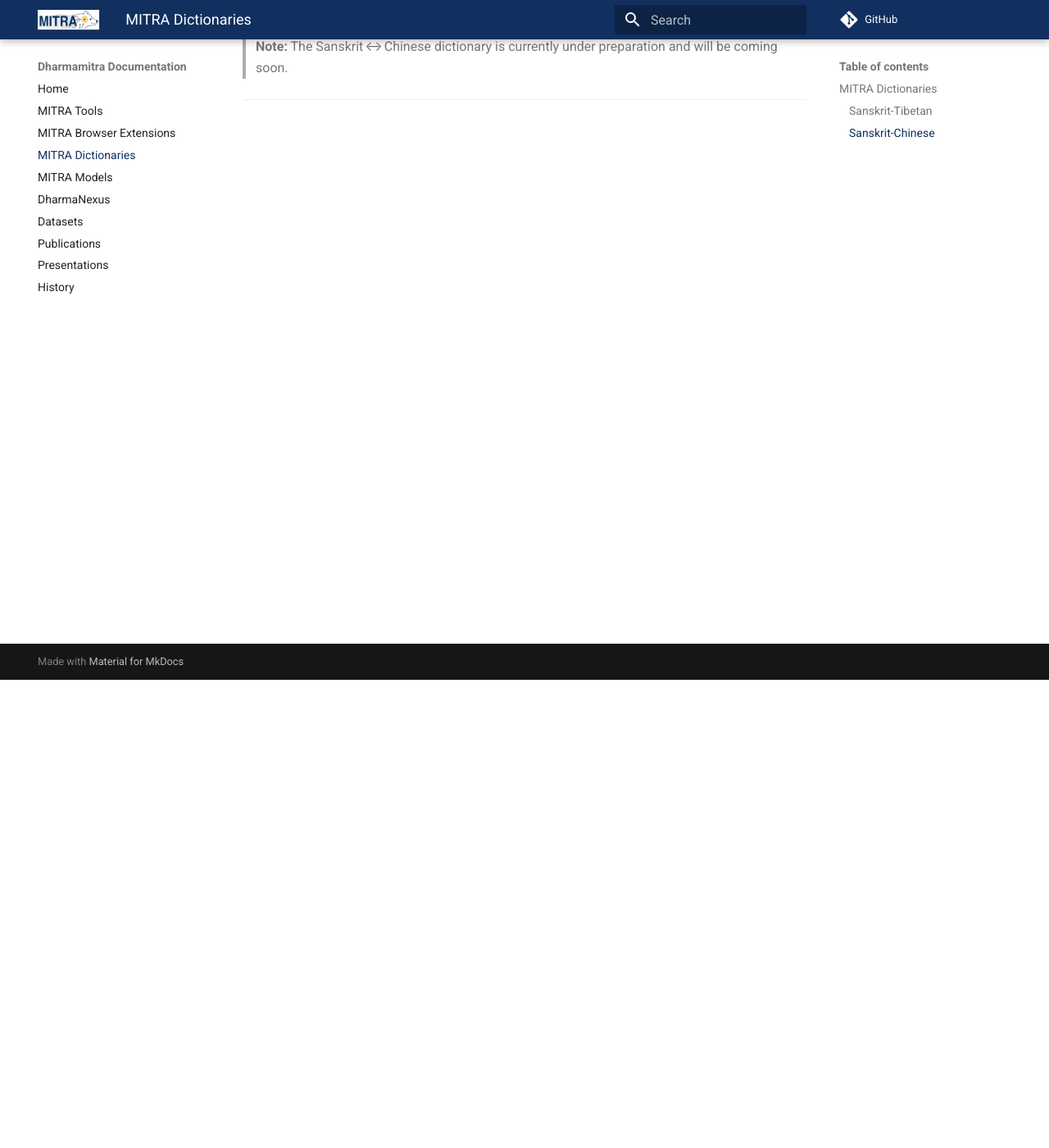
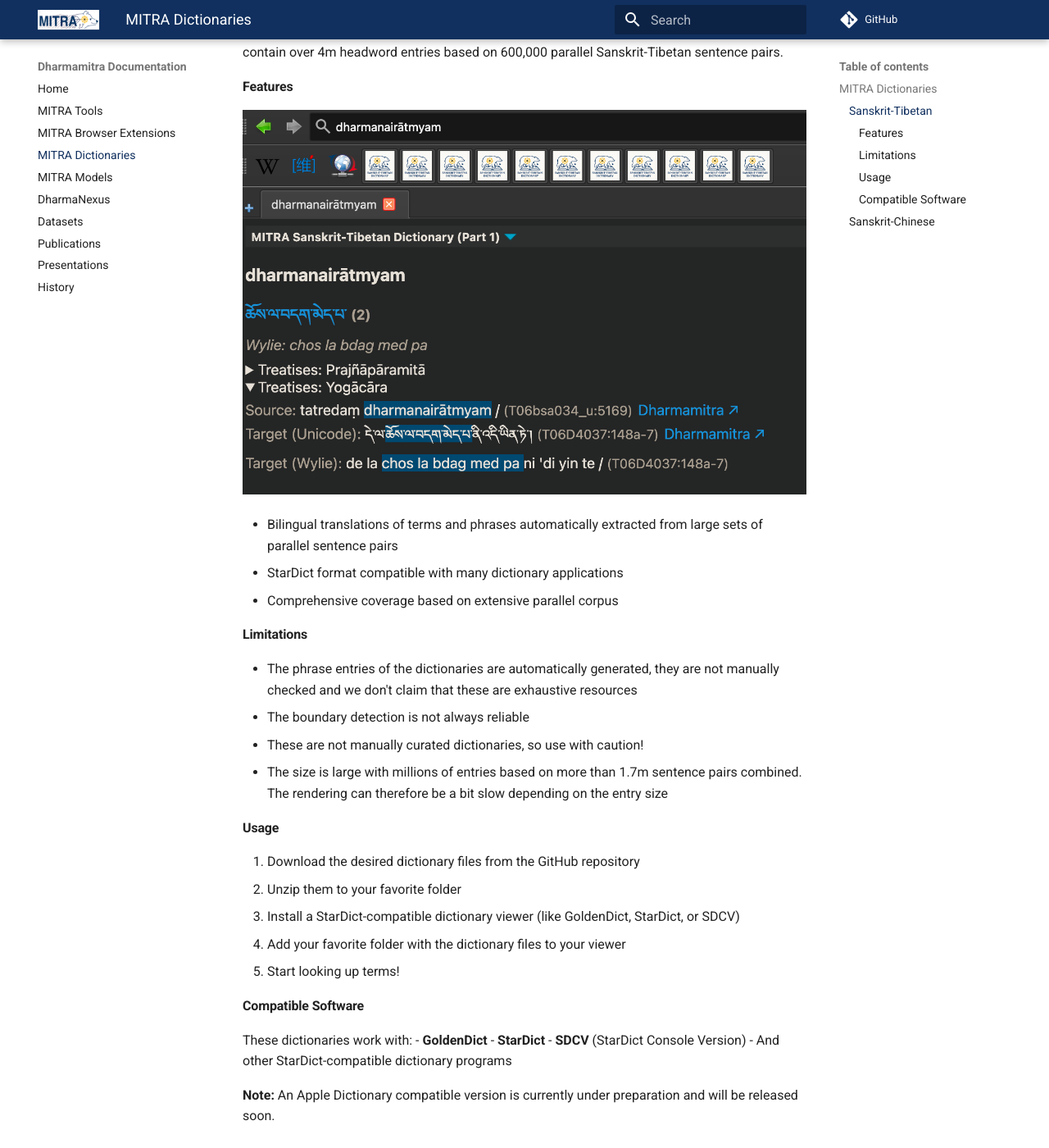
Before and after one commit to dharmamitra/dharmamitra-guides, an MkDocs documentation site: the page built from docs/mitra_dictionaries.md, in a window 1280 px wide and 1400 px high, scrolled down 571 px. Shown: the whole window at 82% size. Built offline with MkDocs 1.6.1 and Material for MkDocs 9.7.7, drawn with Linux system fonts in a browser that asks for light colours; comment, search, counter and statistics services are not loaded; some of the changed text lies outside the part shown.

Commit message:
Added dictionary screenshot

```diff
--- a/docs/mitra_dictionaries.md
+++ b/docs/mitra_dictionaries.md
@@ -4,10 +4,52 @@
 
 > Auto‑generated **Sanskrit ↔ Tibetan** termbanks derived from 600 k parallel sentence pairs (≈ 4 million entries).
 
-- **Format:** StarDict (works with GoldenDict, StarDict, SDCV)
-- **Size:** ~10 GB per direction after unzip
-- **License:** CC BY‑SA 4.0
-- **Where to Download:** See GitHub repository [dharmamitra‑stardict‑dictionaries ↗](https://github.com/dharmamitra/dharmamitra-stardict-dictionaries)
+These StarDict format dictionaries are created from parallel sentence alignments to assist in research for Sanskrit<>Tibetan. They can be used with GoldenDict and other compatible viewers.
+
+**Dictionaries Available:**
+- **MITRA sa-bo:** Sanskrit to Tibetan dictionary
+  - **Download:** [mitra-dictionary-skt-tib.zip](https://dharmamitra.org/pub/dictionaries/mitra-dictionary-skt-tib.zip)
+- **MITRA bo-sa:** Tibetan to Sanskrit dictionary
+  - **Download:** [mitra-dictionary-tib-skt.zip](https://dharmamitra.org/pub/dictionaries/mitra-dictionary-tib-skt.zip)
+
+**Format:** StarDict (works with GoldenDict, StarDict, SDCV)
+**Size:** ~10 GB per direction after unzip
+**License:** CC BY‑SA 4.0
+**Where to Download:** See GitHub repository [dharmamitra‑stardict‑dictionaries ↗](https://github.com/dharmamitra/dharmamitra-stardict-dictionaries)
+
+**Warning:** Each dictionary will require more than 10GB of disk space after unzipping! These contain over 4m headword entries based on 600,000 parallel Sanskrit-Tibetan sentence pairs.
+
+#### Features
+
+![Dharmamitra Sanskrit-Tibetan translation example](assets/screenshot-mitra-skt-tib.png)
+
+- Bilingual translations of terms and phrases automatically extracted from large sets of parallel sentence pairs
+- StarDict format compatible with many dictionary applications
+- Comprehensive coverage based on extensive parallel corpus
+
+#### Limitations
+
+- The phrase entries of the dictionaries are automatically generated, they are not manually checked and we don't claim that these are exhaustive resources
+- The boundary detection is not always reliable
+- These are not manually curated dictionaries, so use with caution!
+- The size is large with millions of entries based on more than 1.7m sentence pairs combined. The rendering can therefore be a bit slow depending on the entry size
+
+#### Usage
+
+1. Download the desired dictionary files from the GitHub repository
+2. Unzip them to your favorite folder
+3. Install a StarDict-compatible dictionary viewer (like GoldenDict, StarDict, or SDCV)
+4. Add your favorite folder with the dictionary files to your viewer
+5. Start looking up terms!
+
+#### Compatible Software
+
+These dictionaries work with:
+- **GoldenDict**
+- **StarDict**
+- **SDCV** (StarDict Console Version)
+- And other StarDict-compatible dictionary programs
+
 
 **Note:** An Apple Dictionary compatible version is currently under preparation and will be released soon.
 
```
Also changed, not shown: docs/mitra_tools.md (+5 -5 lines), docs/assets/screenshot-mitra-skt-tib.png (added).
